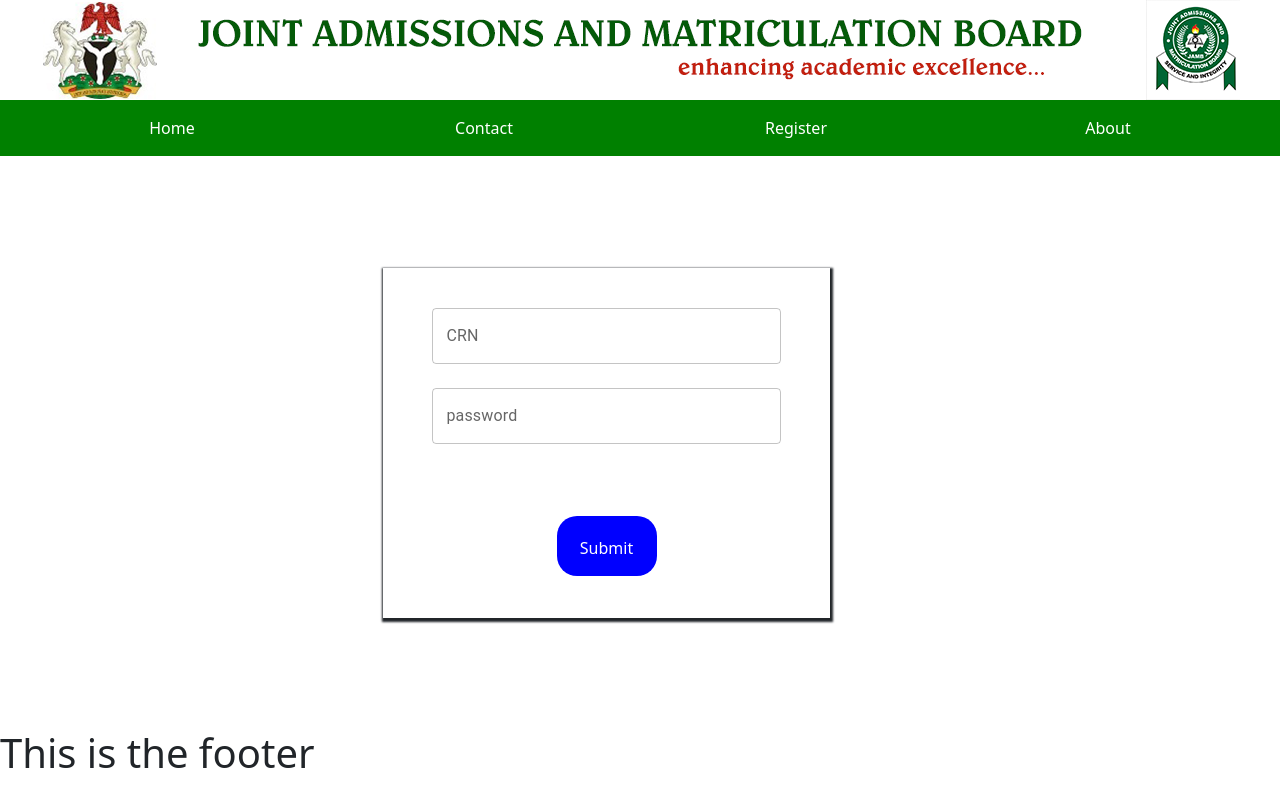
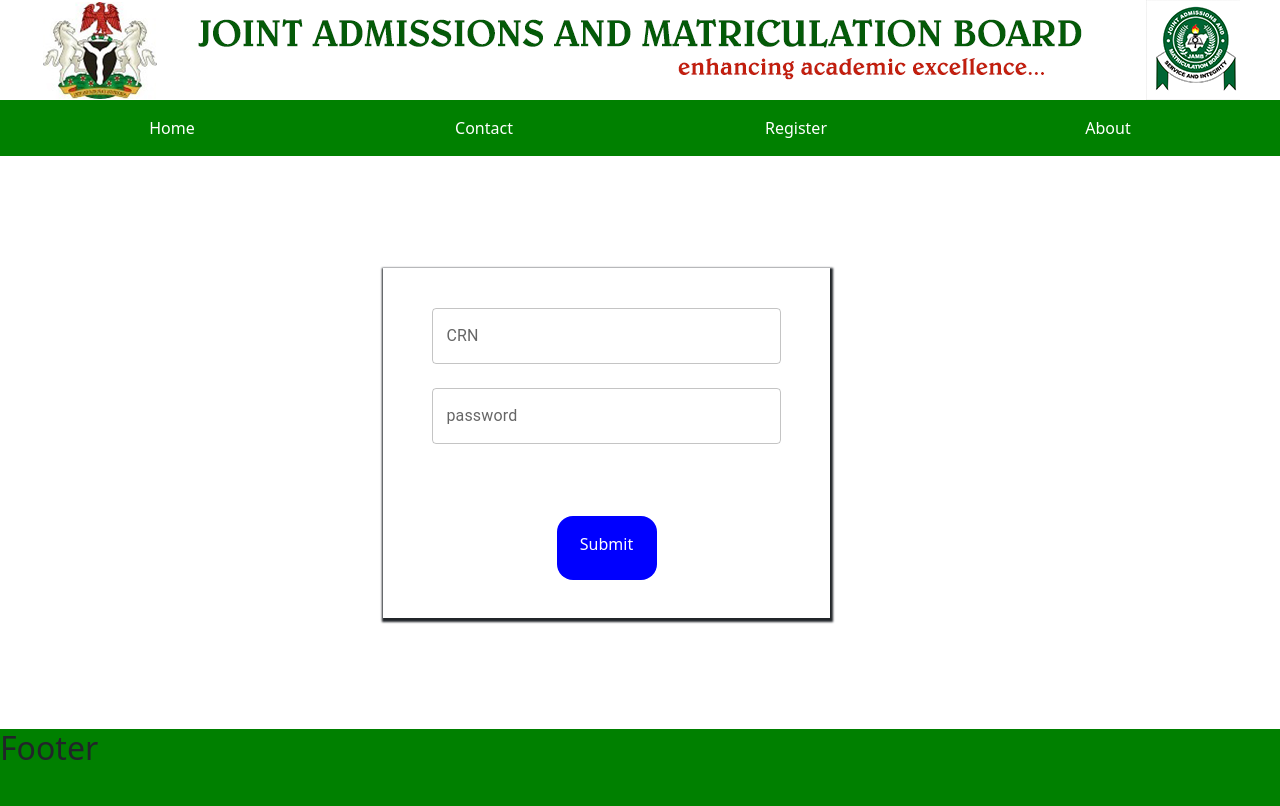
Before and after one commit to Hydrax117/jamb-dummy-portal, a React (Create React App) app in the folder jamb-portal/: page /register in a window 1280 px wide. Shown: the top 806 px of the page. Built offline with nearby package versions, Linux system fonts and the light colour scheme.

Commit message:
modified footer

```diff
--- a/jamb-portal/src/components/footer/footer.jsx
+++ b/jamb-portal/src/components/footer/footer.jsx
@@ -1,3 +1,12 @@
+import styled from "styled-components";
+const FooterContainer = styled.div`
+  background: green;
+  height: 300px;
+`;
 export const Footer = () => {
-  return <h1>This is the footer</h1>;
+  return (
+    <FooterContainer>
+      <h2>Footer</h2>
+    </FooterContainer>
+  );
 };
--- a/jamb-portal/src/components/form.js
+++ b/jamb-portal/src/components/form.js
@@ -1,5 +1,7 @@
+import React, { useContext } from "react";
 import styled from "styled-components";
 import { TextField } from "@mui/material";
+
 export const TxtField = styled(TextField)`
   width: 95%;
   @media only screen and (max-width: 1000px) {
@@ -24,7 +26,7 @@
 `;
 
 export const ErrorMsgContainer = styled.div`
-  height: 30px;
+  height: 32px;
   background: white;
   border: 2px solid white;
   display: none;
@@ -37,10 +39,10 @@
   background: blue;
   cursor: pointer;
   text-align: center;
-  padding: 20px;
-  border-radius: 20px 20px;
+  padding: 16px;
+  border-radius: 16px 16px;
   width: 100px;
-  height: 60px;
+  height: 64px;
   inline-height: 20px;
   color: white;
 `;
--- a/jamb-portal/src/components/forms/register.jsx
+++ b/jamb-portal/src/components/forms/register.jsx
@@ -46,7 +46,7 @@
             />
             <br /> <br />
             <ErrorMsgContainer id="errorContainer">
-              <ErrorMsg id="error">something happed</ErrorMsg>
+              <ErrorMsg id="error"> </ErrorMsg>
             </ErrorMsgContainer>
             <br /> <br />
             <Btn onClick={handleSubmit}>Submit</Btn>
```
